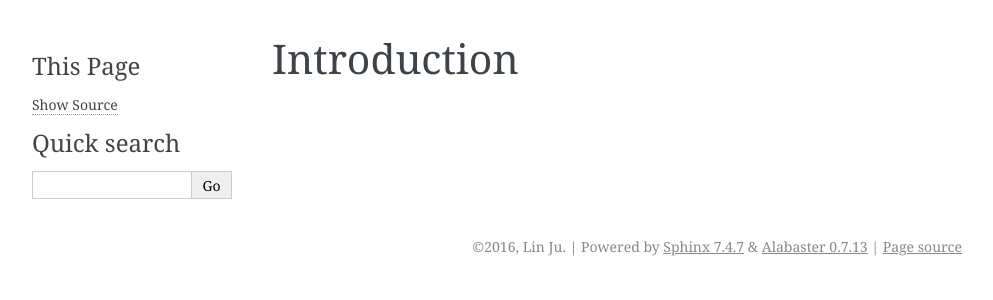
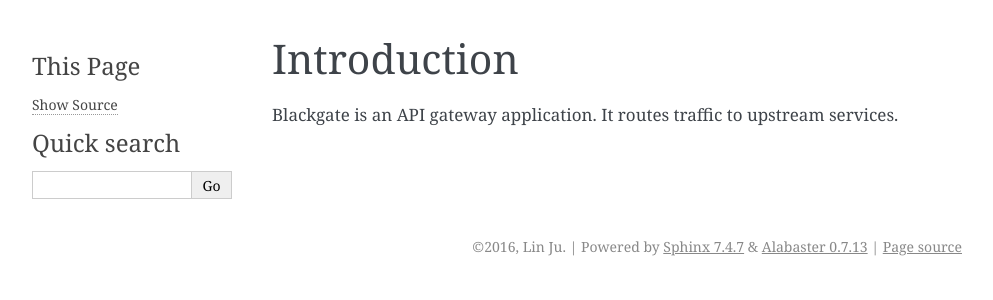
Before and after one commit to soasme/blackgate, a Sphinx documentation site: the page built from docs/introduction.rst, in a window 1280 px wide. Shown: the top 300 px of the page, without its empty margins (148-1141 px from the left). Built offline with Sphinx 7.4.7, drawn with Linux system fonts in a browser that asks for light colours; pages that are not in the unit, such as notebooks, are missing from menus.

Commit message:
add introduction.

```diff
--- a/docs/introduction.rst
+++ b/docs/introduction.rst
@@ -1,2 +1,5 @@
 Introduction
 ==============
+
+Blackgate is an API gateway application. It routes traffic to
+upstream services.
```
